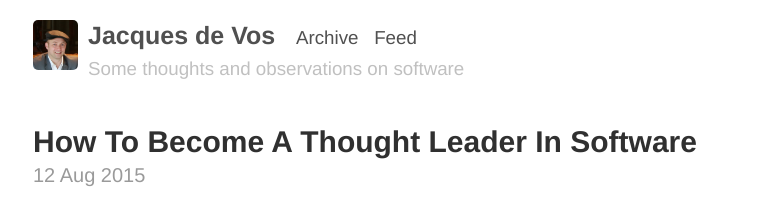
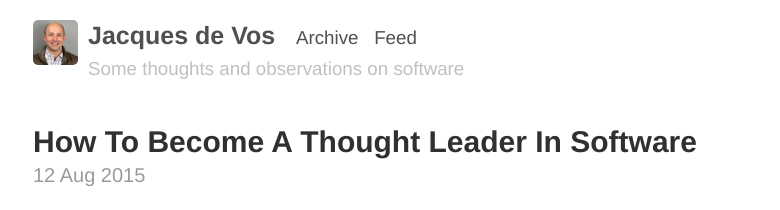
Before and after one commit to jacdevos/jacdevos.github.io.old, a Jekyll site: the page built from index.html, in a window 1280 px wide. Shown: the top 210 px of the page, without its empty margins (247-1027 px from the left). Built offline with Jekyll 4.4.1, drawn with Linux system fonts in a browser that asks for light colours; Markdown is read by kramdown in place of the engine named in the settings; the list of posts is cut into pages by our own code.

Commit message:
Updated default.html

```diff
--- a/_layouts/default.html
+++ b/_layouts/default.html
@@ -8,7 +8,7 @@
     <div class="container content">
       <div class="masthead">
         <h3 class="masthead-title">
-         <a href="{{ site.author.url }}"><img src="{{ site.baseurl }}public/JacquesFace.JPG" width="45" align="left" style="margin: 0px 10px 0px 0px"></img></a>
+         <a href="{{ site.author.url }}"><img src="{{ site.baseurl }}public/JacquesFace2.JPG" width="45" align="left" style="margin: 0px 10px 0px 0px"></img></a>
          <a href="{{ site.author.url }}" title="Home">{{ site.title }}</a>
 &nbsp
 <small style="white-space: nowrap">
```
